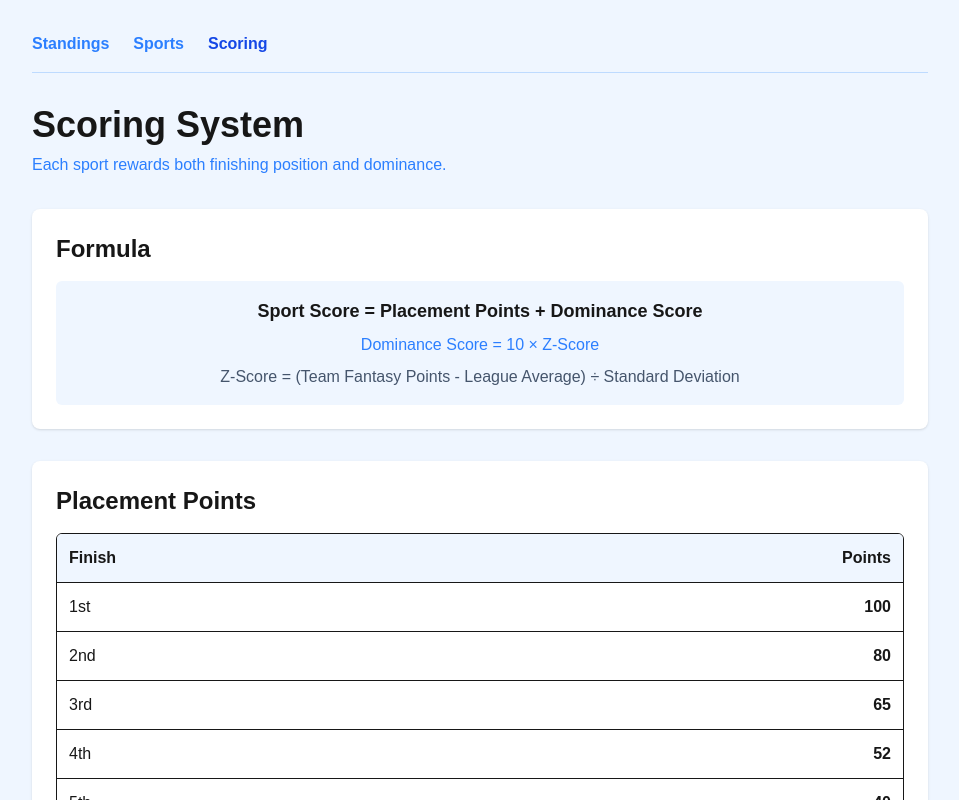
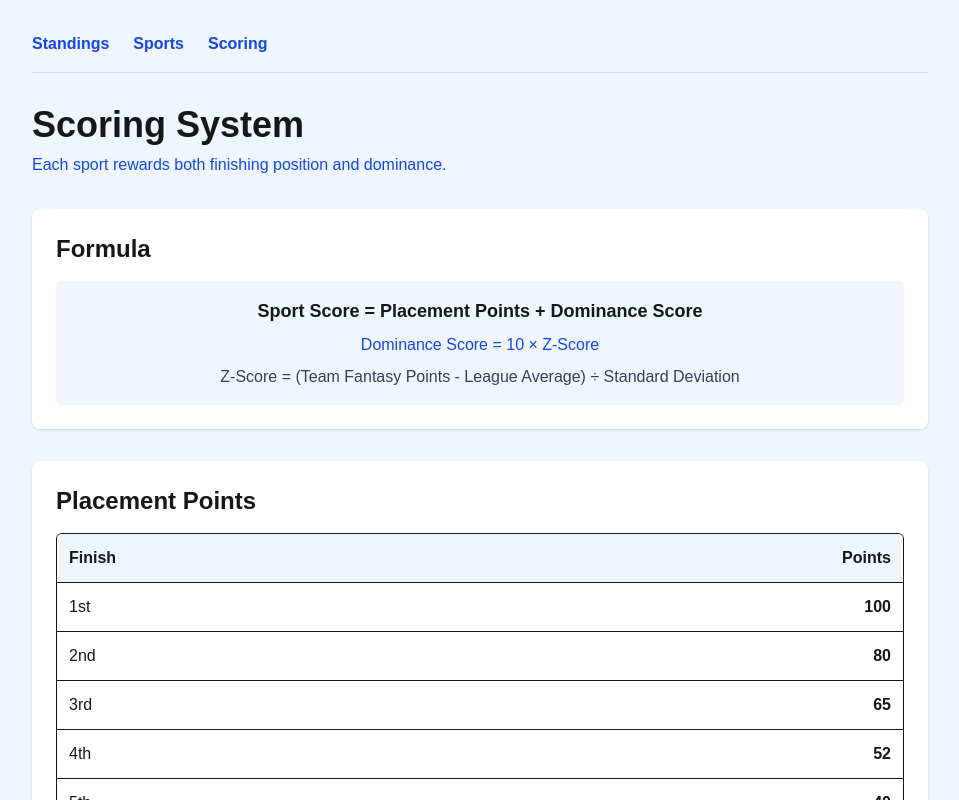
Before and after one commit to dpellerin25-cell/MultiSportFantasy2, a Next.js app in the folder web/: page /scoring in a window 1280 px wide. Shown: the top 800 px of the page, without its empty margins (160-1119 px from the left). Built offline with nearby package versions, Linux system fonts and the light colour scheme.

Commit message:
Update link text color in scoring page

```diff
--- a/web/src/app/scoring/page.tsx
+++ b/web/src/app/scoring/page.tsx
@@ -18,14 +18,14 @@ export default function ScoringPage() {
 <nav className="mb-8 flex items-center gap-6 border-b border-blue-200 pb-4">
   <Link
     href="/"
-    className="font-semibold text-blue-500 hover:text-blue-600"
+    className="font-semibold text-blue-700 hover:text-blue-600"
   >
     Standings
   </Link>
 
   <Link
     href="/sports"
-    className="font-semibold text-blue-500 hover:text-blue-600"
+    className="font-semibold text-blue-700 hover:text-blue-600"
   >
     Sports
   </Link>
@@ -41,7 +41,7 @@ export default function ScoringPage() {
           Scoring System
         </h1>
 
-        <p className="mb-8 text-blue-500">
+        <p className="mb-8 text-blue-700">
           Each sport rewards both finishing position and dominance.
         </p>
 
@@ -55,11 +55,11 @@ export default function ScoringPage() {
               Sport Score = Placement Points + Dominance Score
             </p>
 
-            <p className="mt-2 text-blue-500">
+            <p className="mt-2 text-blue-700">
               Dominance Score = 10 × Z-Score
             </p>
 
-            <p className="mt-2 text-slate-600">
+            <p className="mt-2 text-slate-700">
               Z-Score = (Team Fantasy Points - League Average) ÷ Standard Deviation
             </p>
           </div>
```
